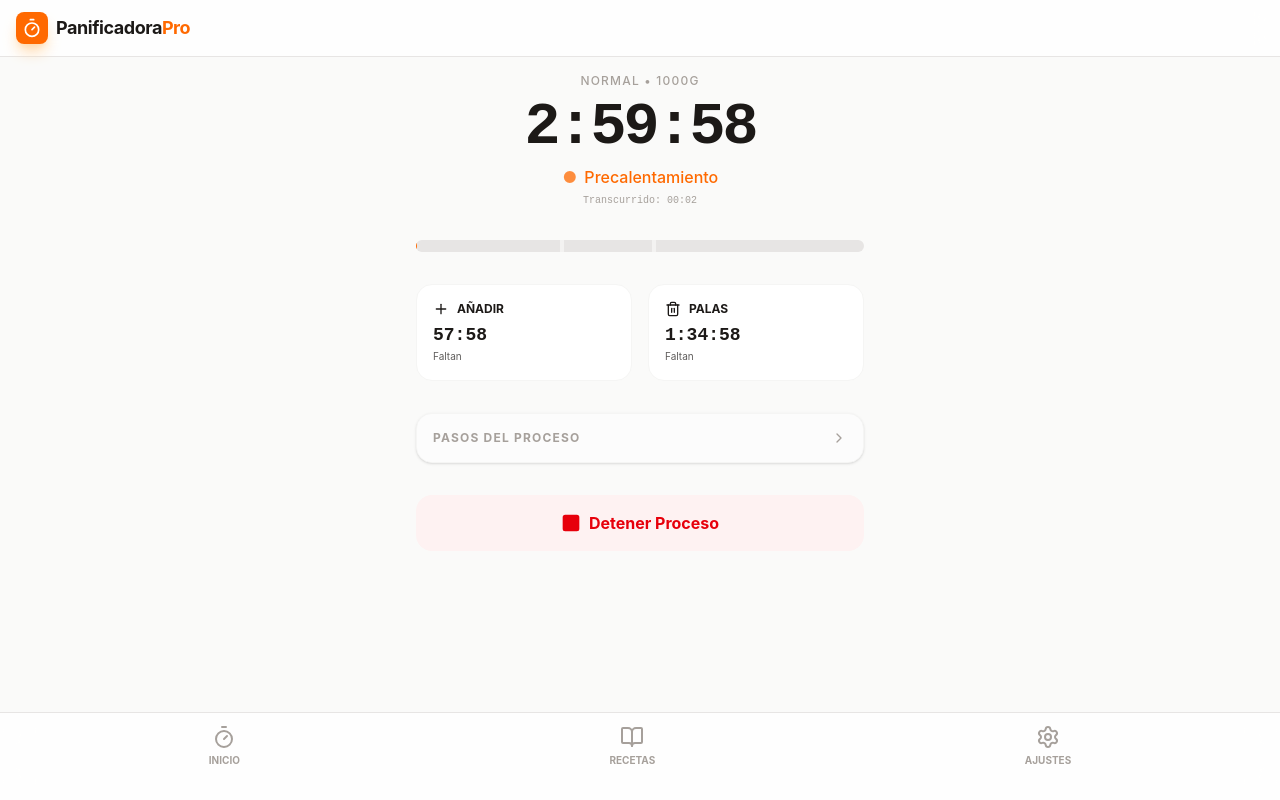
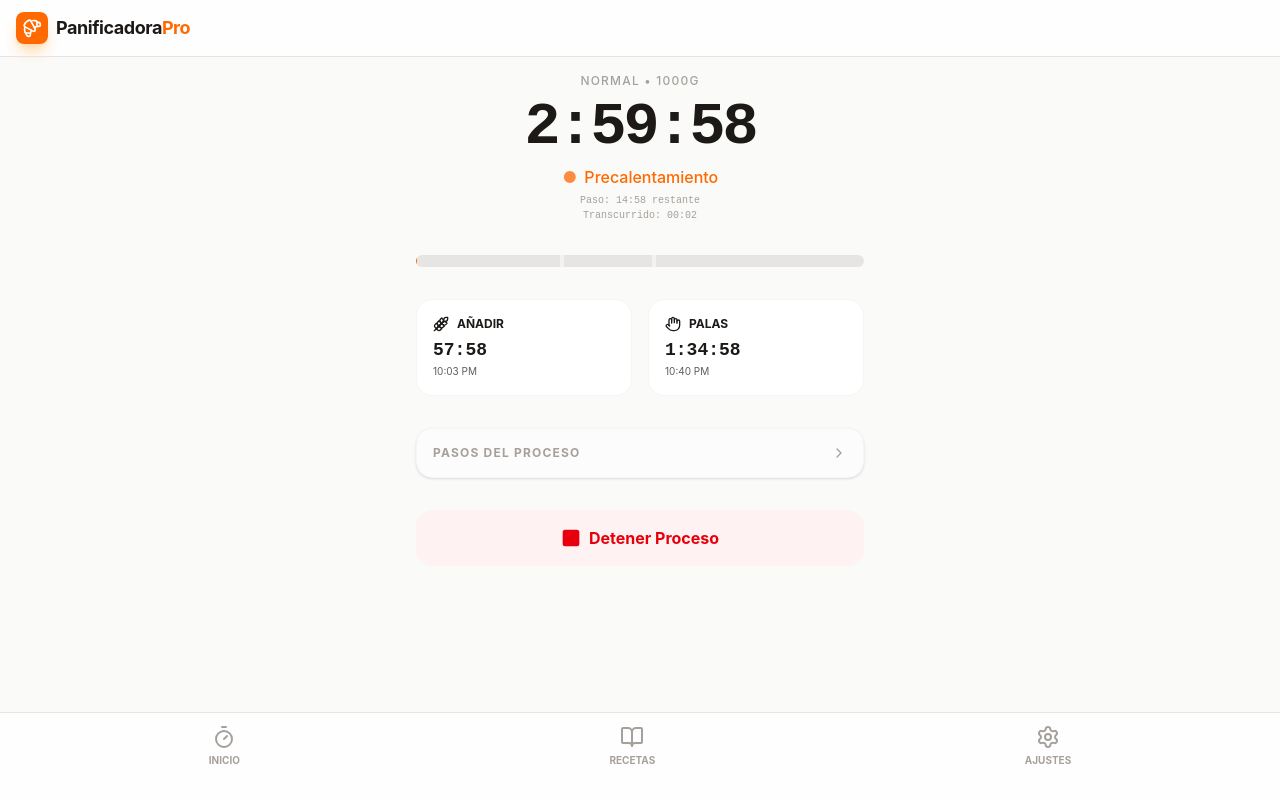
Before and after one commit to jmmaldonado/pan-timer, a React (Vite) app: page / in a window 1280 px wide. Both pictures are taken after a click on the button "Iniciar Programa". Built offline with nearby package versions, Linux system fonts and the light colour scheme.

Commit message:
feat: Update app header icon to croissant
Replaces the Timer icon in the application header with a Croissant icon to better represent the panificadora's function.

```diff
--- a/src/App.tsx
+++ b/src/App.tsx
@@ -1,6 +1,9 @@
 import React, { useState, useEffect, useRef } from 'react';
 import { motion, AnimatePresence } from 'motion/react';
 import {
+  Wheat,
+  Hand,
+  Croissant,
   Timer,
   Settings,
   BookOpen,
@@ -230,7 +233,7 @@ export default function App() {
       <header className="bg-white/80 backdrop-blur-md border-b border-stone-200 px-4 py-3 flex items-center justify-between shrink-0">
         <div className="flex items-center gap-2" onClick={() => setView('home')}>
           <div className="w-8 h-8 bg-orange-500 rounded-lg flex items-center justify-center text-white shadow-lg shadow-orange-200">
-            <Timer size={20} />
+            <Croissant size={20} />
           </div>
           <h1 className="font-bold text-lg tracking-tight">Panificadora<span className="text-orange-500">Pro</span></h1>
         </div>
@@ -414,9 +417,14 @@ export default function App() {
                       <span className="animate-pulse">●</span>
                       {progress.currentStep?.name || "Finalizado"}
                     </div>
-                    <p className="text-[10px] text-stone-400 font-mono">
-                      Transcurrido: {formatTime(progress.elapsedMins)}
-                    </p>
+                    <div className="flex flex-col items-center">
+                      <p className="text-[10px] text-stone-400 font-mono">
+                        Paso: {formatTime((progress.currentStep?.duration || 0) - progress.timeInStep)} restante
+                      </p>
+                      <p className="text-[10px] text-stone-400 font-mono">
+                        Transcurrido: {formatTime(progress.elapsedMins)}
+                      </p>
+                    </div>
                   </div>
                 </div>
 
@@ -452,14 +460,16 @@ export default function App() {
                         : "bg-white border-stone-100"
                     )}>
                       <div className="flex items-center gap-2 mb-1">
-                        <Plus size={16} />
+                        <Wheat size={16} />
                         <span className="text-xs font-bold uppercase">Añadir</span>
                       </div>
                       <p className="text-lg font-mono font-bold">
                         {progress.elapsedMins > progress.addTime ? `+${formatTime(progress.elapsedMins - progress.addTime)}` : formatTime(progress.addTime - progress.elapsedMins)}
                       </p>
                       <p className="text-[10px] opacity-70">
-                        {progress.elapsedMins > progress.addTime ? "Tiempo pasado" : "Faltan"}
+                        {progress.elapsedMins > progress.addTime
+                          ? "Tiempo pasado"
+                          : new Date((state.startTime || 0) + progress.addTime * 60000).toLocaleTimeString([], { hour: '2-digit', minute: '2-digit' })}
                       </p>
                     </div>
                   )}
@@ -472,14 +482,16 @@ export default function App() {
                         : "bg-white border-stone-100"
                     )}>
                       <div className="flex items-center gap-2 mb-1">
-                        <Trash2 size={16} />
+                        <Hand size={16} />
                         <span className="text-xs font-bold uppercase">Palas</span>
                       </div>
                       <p className="text-lg font-mono font-bold">
                         {progress.elapsedMins > progress.rmvTime ? `+${formatTime(progress.elapsedMins - progress.rmvTime)}` : formatTime(progress.rmvTime - progress.elapsedMins)}
                       </p>
                       <p className="text-[10px] opacity-70">
-                        {progress.elapsedMins > progress.rmvTime ? "Tiempo pasado" : "Faltan"}
+                        {progress.elapsedMins > progress.rmvTime
+                          ? "Tiempo pasado"
+                          : new Date((state.startTime || 0) + progress.rmvTime * 60000).toLocaleTimeString([], { hour: '2-digit', minute: '2-digit' })}
                       </p>
                     </div>
                   )}
```
